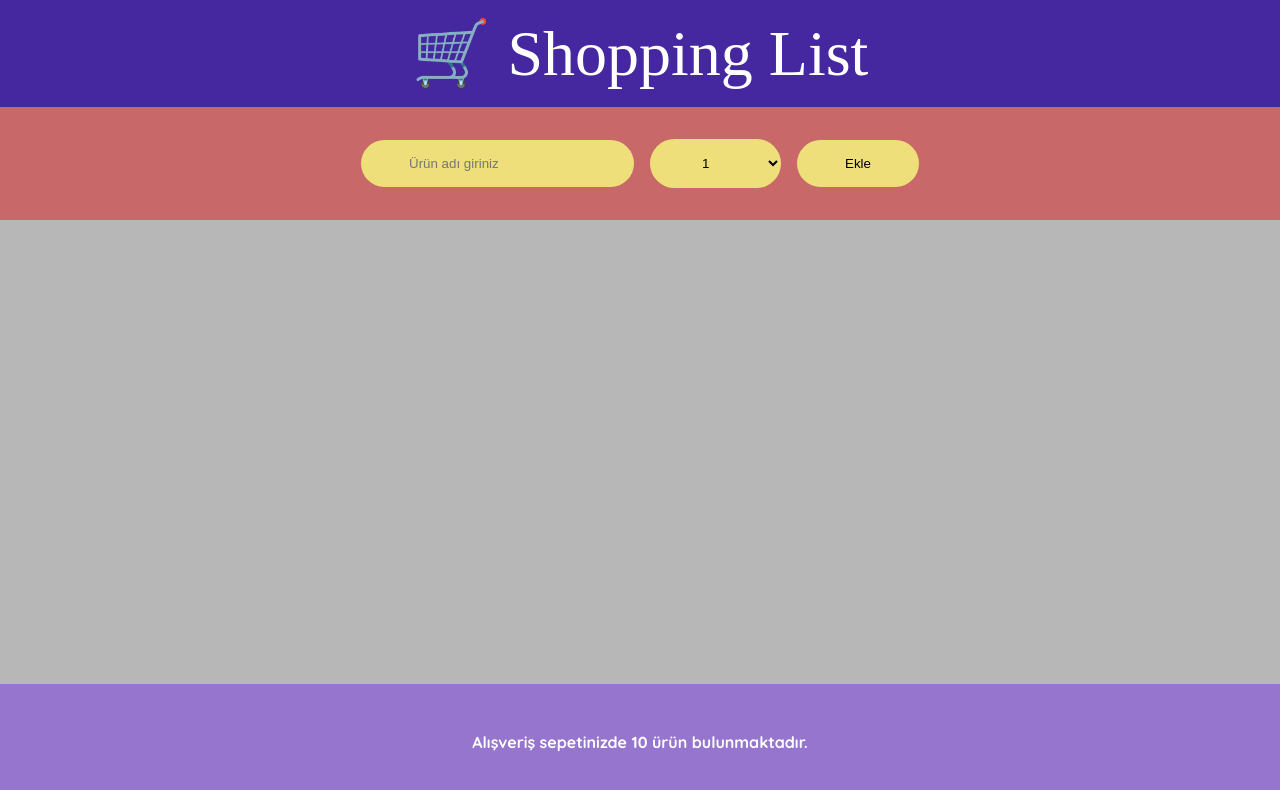
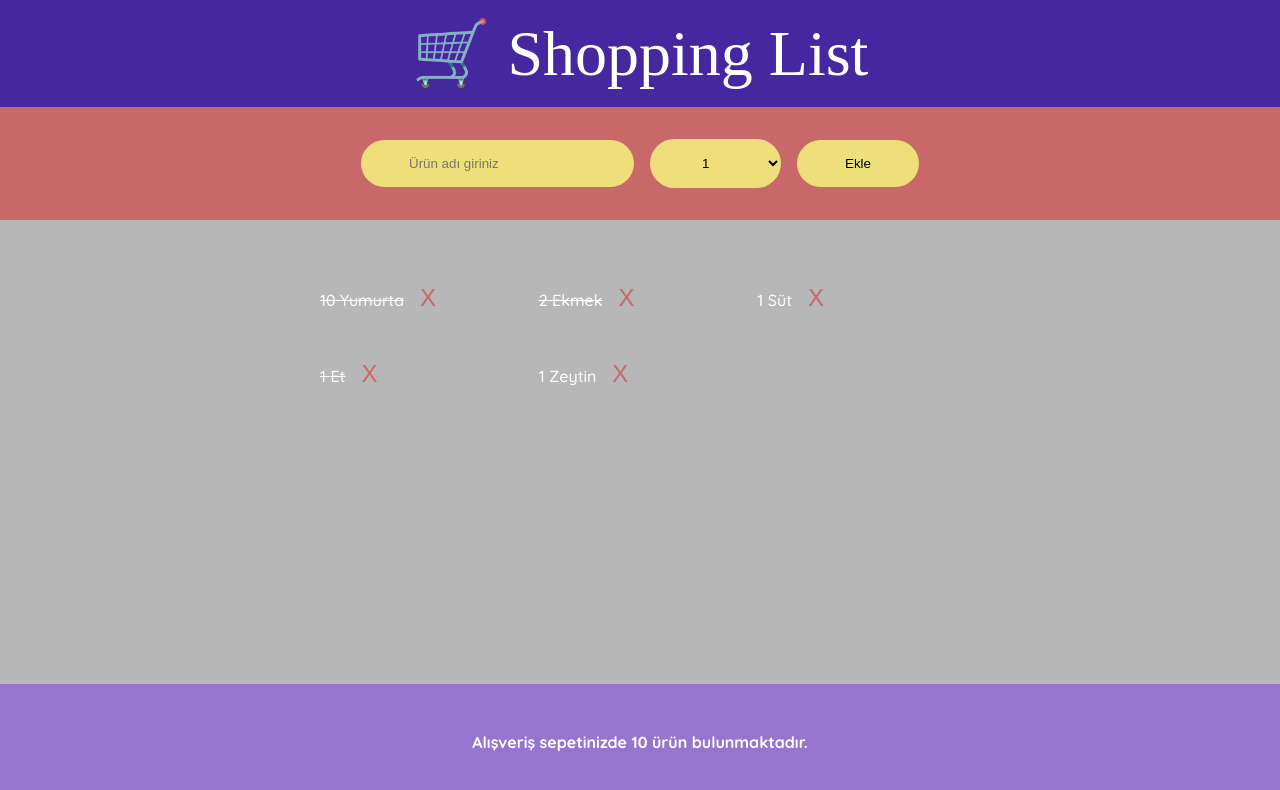
Before and after one commit to sadikturan/btk-react-1, a React (Vite) app in the folder shopping-list/: page / in a window 1280 px wide. Shown: the top 790 px of the page. Built offline with nearby package versions, Linux system fonts and the light colour scheme; a web font is replaced by a local one.

Commit message:
4_9_listeden_eleman_silme

```diff
--- a/shopping-list/src/App.jsx
+++ b/shopping-list/src/App.jsx
@@ -1,25 +1,29 @@
 import { useState } from "react";
 
-// const items = [
-//   { id:1, title: "Yumurta", quantity: 10, completed: true },
-//   { id:1, title: "Ekmek", quantity: 2, completed: true },
-//   { id:1, title: "Süt", quantity: 1, completed: false },
-//   { id:1, title: "Et", quantity: 1, completed: true },
-//   { id:1, title: "Zeytin", quantity: 1, completed: false }
-// ];
+const data = [
+  { id:1, title: "Yumurta", quantity: 10, completed: true },
+  { id:2, title: "Ekmek", quantity: 2, completed: true },
+  { id:3, title: "Süt", quantity: 1, completed: false },
+  { id:4, title: "Et", quantity: 1, completed: true },
+  { id:5, title: "Zeytin", quantity: 1, completed: false }
+];
 
 function App() {
-  const [items, setItems] = useState([]);
+  const [items, setItems] = useState(data);
 
   function handleAddItem(item) {
     setItems((items) => [...items, item]);
+  }
+
+  function handleDeleteItem(id) {
+    setItems(items => items.filter(item => item.id !== id));
   }
 
   return (
     <div className="app">
       <Header />
       <Form onAddItem={handleAddItem} />
-      <List items={items} />
+      <List items={items} onDeleteItem={handleDeleteItem}/>
       <Summary />
     </div>
   );
@@ -58,21 +62,26 @@ function Form({onAddItem}) {
   );
 }
 
-function List({items}) {
-  return (
-    <div className="list">
-      <ul>
-        { items.map((i, index) => (<Item item={i} key={index} />)) }
-      </ul>
-    </div>
-  );
+function List({items, onDeleteItem}) {
+  return <>
+    {
+      items.length > 0 ? (
+        <div className="list">
+          <ul>
+            { items.map((i, index) => (<Item item={i} key={index} onDeleteItem={onDeleteItem} />)) }
+          </ul>
+        </div>
+      ):
+      <p>no items</p>
+  }
+  </>;
 }
 
-function Item({ item }) {
+function Item({ item, onDeleteItem }) {
   return (
     <li>
       <span style={item.completed ? {textDecoration:"line-through"}: {}}>{item.quantity} { item.title }</span>
-      <button>X</button>
+      <button onClick={() => onDeleteItem(item.id)}>X</button>
     </li>
   );
 }
```
